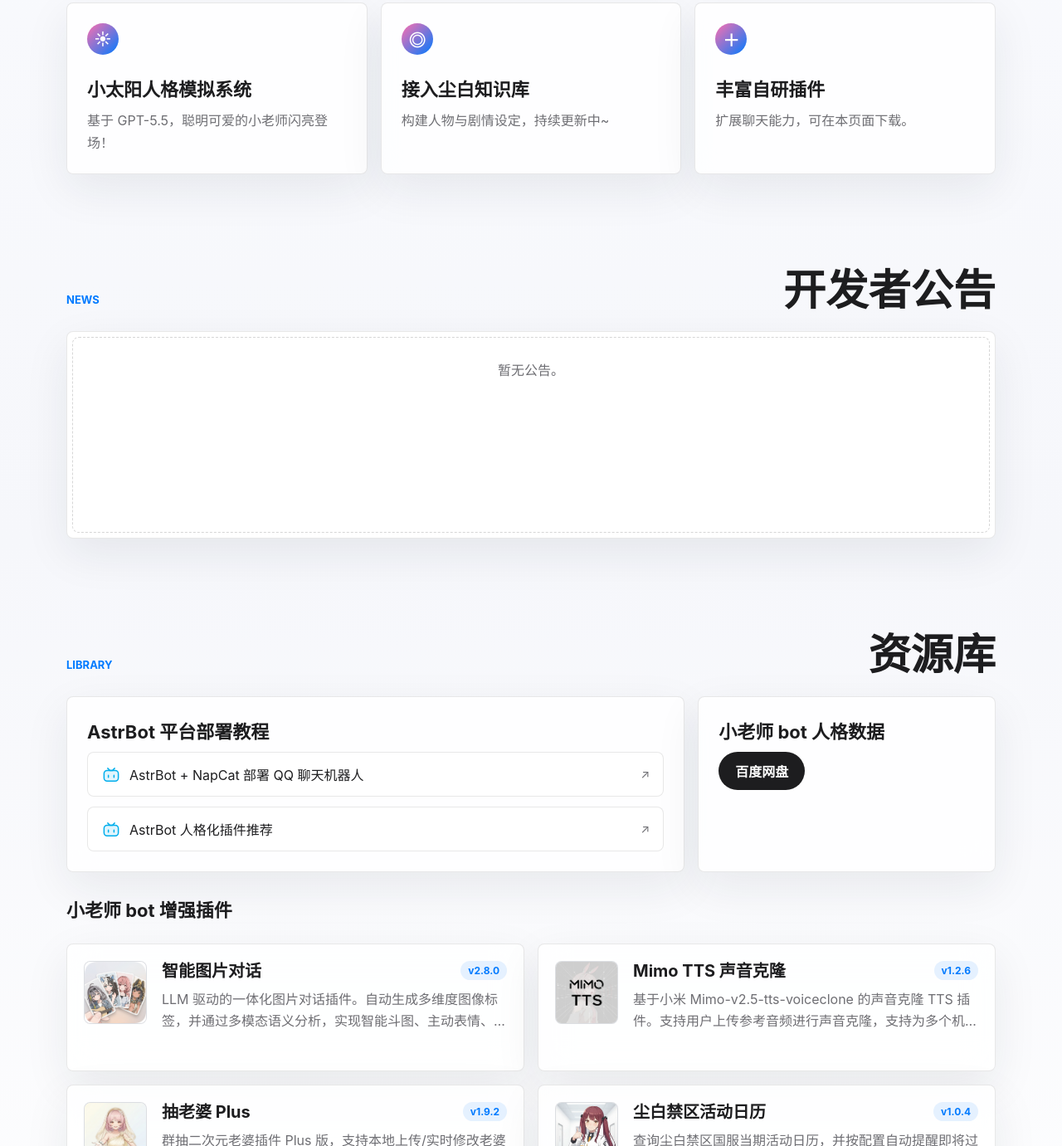
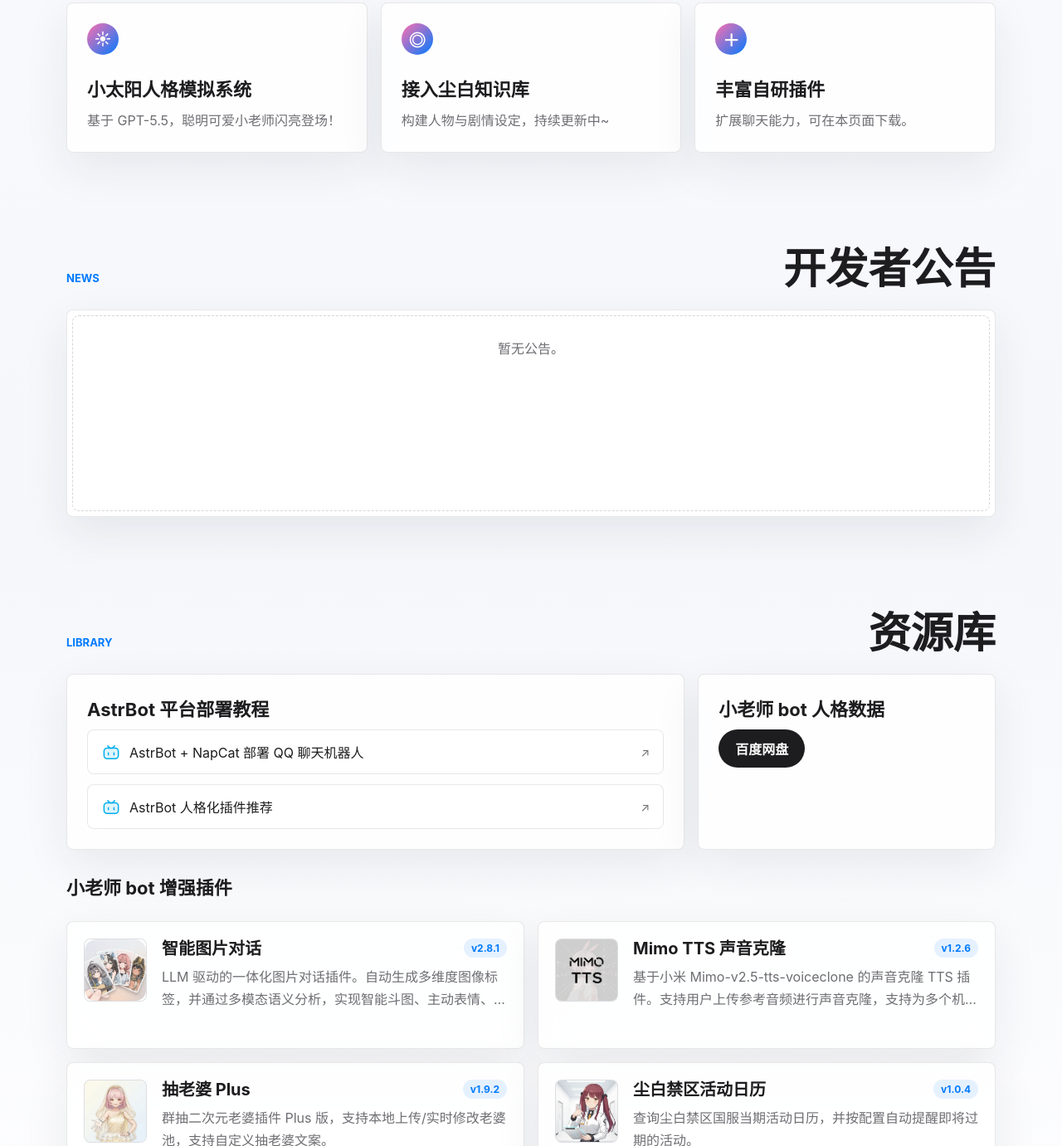
Before and after one commit to QingchenWait/fritia_online_guide, a website: page index.html in a window 1280 px wide. Shown: the part 932-2313 px from the top of the page at 83% size. Drawn offline with Linux system fonts and the light colour scheme.

```diff
--- a/assets/data/plugins.json
+++ b/assets/data/plugins.json
@@ -1,9 +1,9 @@
 [
   {
-    "repo": "https://github.com/JREion/astrbot_plugin_smart_imagechat_hub",
+    "repo": "https://github.com/QingchenWait/astrbot_plugin_smart_imagechat_hub",
     "display_name": "智能图片对话",
     "desc": "LLM 驱动的一体化图片对话插件。自动生成多维度图像标签，并通过多模态语义分析，实现智能斗图、主动表情、表情包分享等多种功能，支持多源导入图库。",
-    "version": "v2.8.0",
+    "version": "v2.8.1",
     "logo": "plugin/astrbot_plugin_smart_imagechat_hub/logo.png"
   },
   {
--- a/index.html
+++ b/index.html
@@ -51,7 +51,7 @@
           <article class="feature-card">
             <div class="feature-icon">☀</div>
             <h3>小太阳人格模拟系统</h3>
-            <p>基于 GPT-5.5，聪明可爱的小老师闪亮登场！</p>
+            <p>基于 GPT-5.5，聪明可爱小老师闪亮登场！</p>
           </article>
           <article class="feature-card">
             <div class="feature-icon">◎</div>
```
